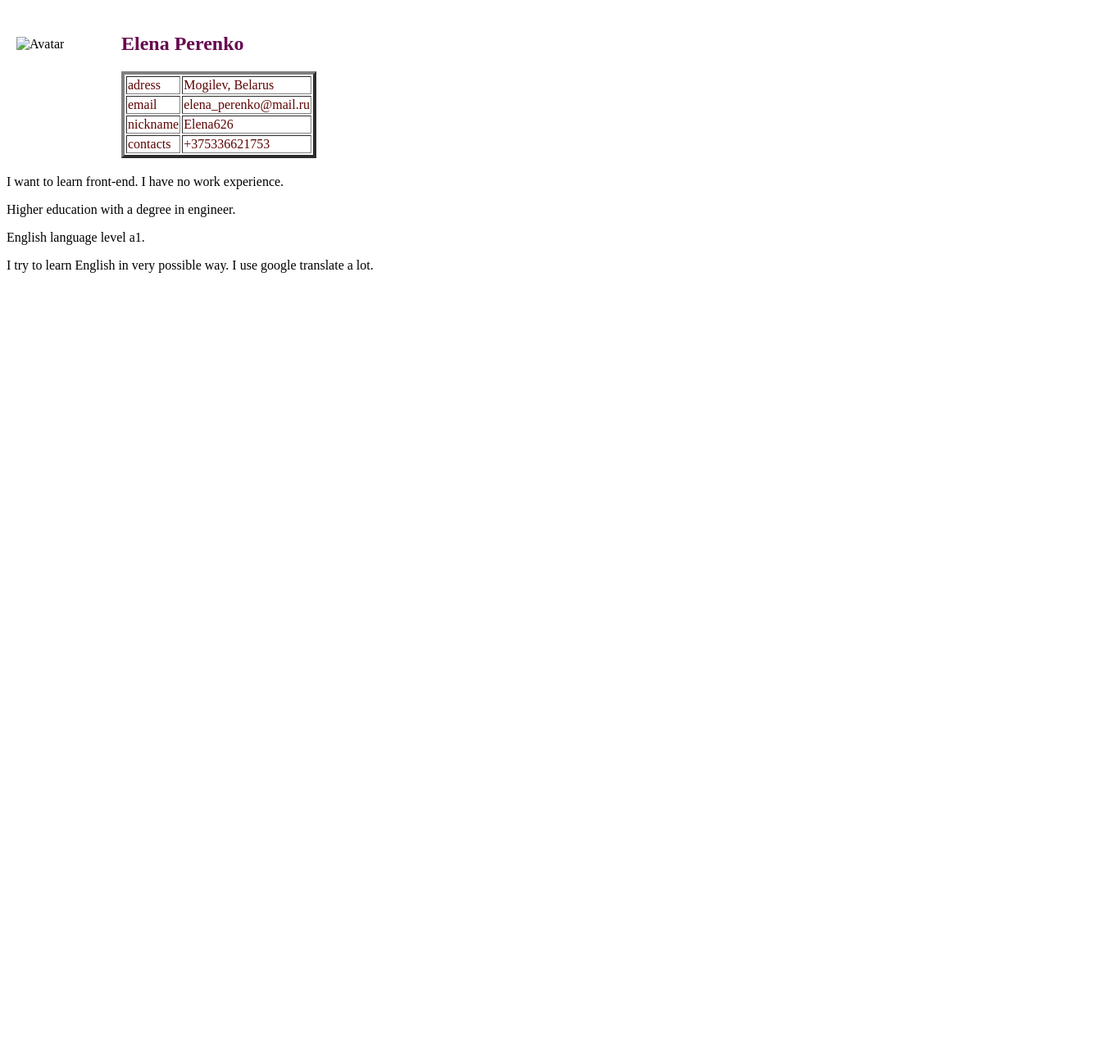
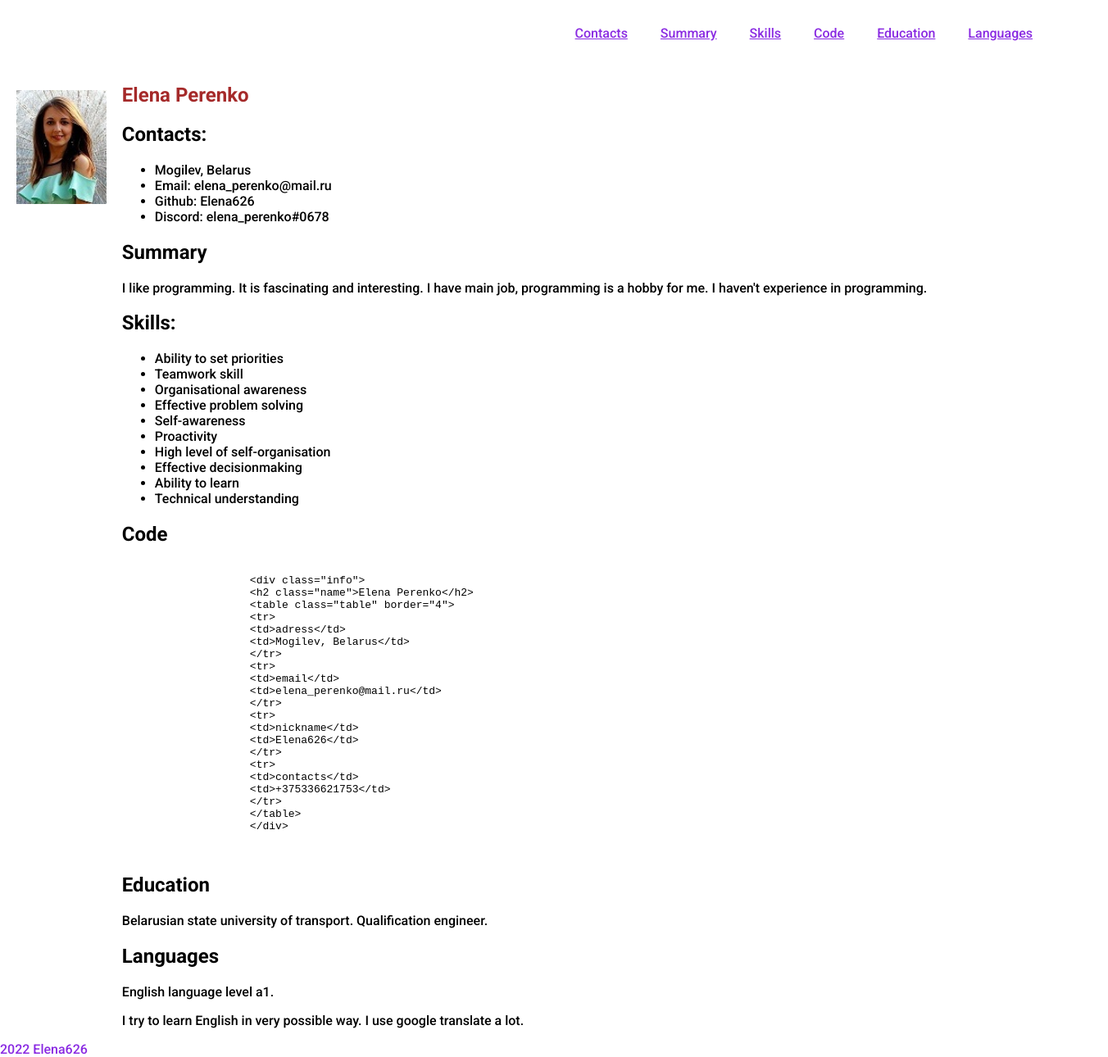
Before and after one commit to Elena626/rsschool-cv, a plain HTML site: page index.html in a window 1280 px wide. Shown: the whole page at 82% size, 1352 px wide, since content can reach past the window. Before the commit the page ends 800 px from the top, so only its background shows below. Drawn offline with Linux system fonts and the light colour scheme.

Commit message:
feat:new cv

```diff
--- a/index.html
+++ b/index.html
@@ -5,38 +5,107 @@
     <meta http-equiv="X-UA-Compatible" content="IE=edge">
     <meta name="viewport" content="width=device-width, initial-scale=1.0">
     <link href="style.css" rel="stylesheet">
-    <title>Document</title>
+    <link rel="icon" href="assets/favicon.ico">
+    <link rel="preconnect" href="https://fonts.gstatic.com">
+    <link href="https://fonts.googleapis.com/css2?family=Roboto:wght@100;300;500;700&display=swap" rel="stylesheet">
+    <title>cv</title>
 </head>
-<body>
-    <div class="avatar">
-        <img src="file:///C:/Users/%D0%90%D0%BB%D0%B5%D0%BD%D0%B0/Desktop/Avatar.jpg" width="110%" height="110%" alt="Avatar" >
-    </div>
-<div class="info">
-    <h2 class="name">Elena Perenko</h2>
-        <table class="table" border="4">
-            <tr>
-                <td>adress</td>
-                <td>Mogilev, Belarus</td>
-            </tr>
-            <tr>
-                <td>email</td>
-                <td>elena_perenko@mail.ru</td>
-            </tr>
-            <tr>
-                <td>nickname</td>
-                <td>Elena626</td>
-            </tr>
-            <tr>
-                <td>contacts</td>
-                <td>+375336621753</td>
-            </tr>
-        </table>
-    </div>
-    <p>I want to learn front-end. I have no work experience.</p>
-    <div>
-        <p>Higher education with a degree in engineer.</p>
-        <p>English language level a1.</p>
-        <p>I try to learn English in very possible way.  I use google translate a lot. </p>
-    </div>
+<body class="body">
+    <header>
+        <div class="container">
+            <nav class="nav">
+                <ul class="nav-list">
+                    <li class="nav-item"><a href="#contacts" class="nav-link">Contacts</a></li>
+                    <li class="nav-item"><a href="#summary" class="nav-link">Summary</a></li>
+                    <li class="nav-item"><a href="#skills" class="nav-link">Skills</a></li>
+                    <li class="nav-item"><a href="#code" class="nav-link">Code</a></li>
+                    <li class="nav-item"><a href="#education" class="nav-link">Education</a></li>
+                    <li class="nav-item"><a href="#languages" class="nav-link">Languages</a></li>
+                </ul>
+            </nav>
+        </div>
+    </header>
+    <main class="main-container">
+        <div class="container">
+            <section class="section-title" id="profile">
+                <h1>Elena Perenko</h1>
+                <div class="avatar">
+                    <img src="Avatar.jpg" width="110%" height="110%" alt="Avatar" >
+                </div>
+            </section>
+            <section class="section" id="contacts">
+                <h2>Contacts:</h2>
+                <ul>
+                    <li>Mogilev, Belarus</li>
+                    <li>Email: elena_perenko@mail.ru</li>
+                    <li>Github: Elena626</li>
+                    <li>Discord: elena_perenko#0678</li>
+                </ul>
+            </section>
+            <section class="section" id="summary">
+                <h2>Summary</h2>
+                <p>I like programming. It is fascinating and interesting. I have main job, programming is a hobby for me. I haven't experience in programming.</p>
+            </section>
+            <section class="section" id="skills">
+                <h2>Skills:</h2>
+                <ul>
+                    <li>Ability to set priorities</li>
+                    <li>Teamwork skill</li>
+                    <li>Organisational awareness</li>
+                    <li>Effective problem solving</li>
+                    <li>Self-awareness</li>
+                    <li>Proactivity</li>
+                    <li>High level of self-organisation</li>
+                    <li>Effective decisionmaking</li>
+                    <li>Ability to learn</li>
+                    <li>Technical understanding</li>
+                </ul>
+            </section>
+            <section class="section" id="code">
+                <h2>Code</h2>
+                <pre><code>
+                    &ltdiv class="info"&gt
+                    &lth2 class="name"&gtElena Perenko&lt/h2&gt
+                    &lttable class="table" border="4"&gt
+                    &lttr&gt
+                    &lttd&gtadress&lt/td&gt
+                    &lttd&gtMogilev, Belarus&lt/td&gt
+                    &lt/tr&gt
+                    &lttr&gt
+                    &lttd&gtemail&lt/td&gt
+                    &lttd&gtelena_perenko@mail.ru&lt/td&gt
+                    &lt/tr&gt
+                    &lttr&gt
+                    &lttd&gtnickname&lt/td&gt
+                    &lttd&gtElena626&lt/td&gt
+                    &lt/tr&gt
+                    &lttr&gt
+                    &lttd&gtcontacts&lt/td&gt
+                    &lttd&gt+375336621753&lt/td&gt
+                    &lt/tr&gt
+                    &lt/table&gt
+                    &lt/div&gt
+
+                </code></pre>
+
+            </section>
+            <section class="section" id="education">
+                <h2>Education</h2>
+                <p>Belarusian state university of transport. Qualification engineer.</p>
+            </section>
+            <section class="section" id="languages">
+                <h2>Languages</h2>
+                <p>English language level a1.</p>
+                <p>I try to learn English in very possible way.  I use google translate a lot. </p>
+            </section>
+
+        </div>
+    </main>
+
+    <footer class="footer">
+        <div class="container">
+            <span>2022 Elena626</span>
+        </div>
+    </footer>
 </body>
 </html>
--- a/style.css
+++ b/style.css
@@ -1,22 +1,60 @@
-.name {
-    color: rgb(102, 8, 78);
+.body {
+    font-family: 'Roboto', sans-serif;
+    min-height: 100vh;
+    margin: 0; padding: 0;
+    display: flex;
+    flex-direction: column;
+    justify-content: space-between;
+}
+
+* {
+    box-sizing: border-box;
+  }
+
+.container {
+    max-width: 1440px;
+    margin: 0 auto;
+
+  }
+
+  .nav-list {
+    display: flex;
+    justify-content: flex-end;
+    align-items: center;
+    list-style: none;
+  }
+
+  html {
+    scroll-behavior: smooth;
+  }
+
+  .nav-link {
+    padding: 0 20px;
+    line-height: 50px;
+    color: blueviolet;
+    transition: .3s;
+  }
+
+
+.section-title {
+    color: brown;
     font-weight: bold;
 }
 
-.table {
-    color: rgb(94, 4, 4);
-    bordercolor="#000000"
-}
+.main-container {
+    display: flex;
+    flex-wrap: wrap;
+  }
+.section {
+    width: 100%;
+  }
 
 .avatar {
     position: absolute;
-    top: 45px;
+    top: 110px;
     left: 20px;
 }
 
-.info {
-    margin: 30px;
-    position: relative;
-    top: 10px;
-    left: 110px;
+.footer {
+    color: blueviolet;
 }
```
Also changed, not shown: Avatar.jpg (added), 1 other file.
